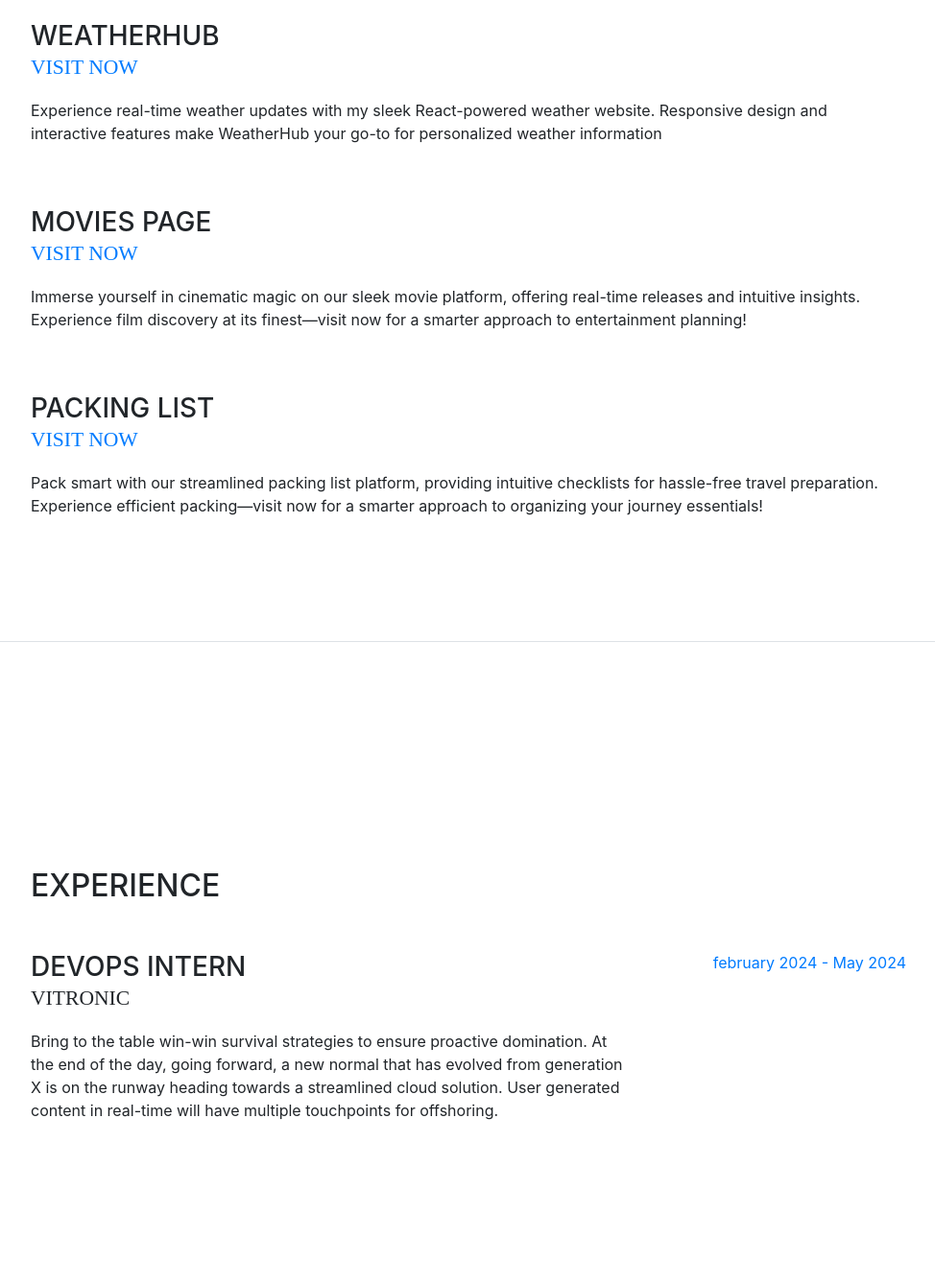
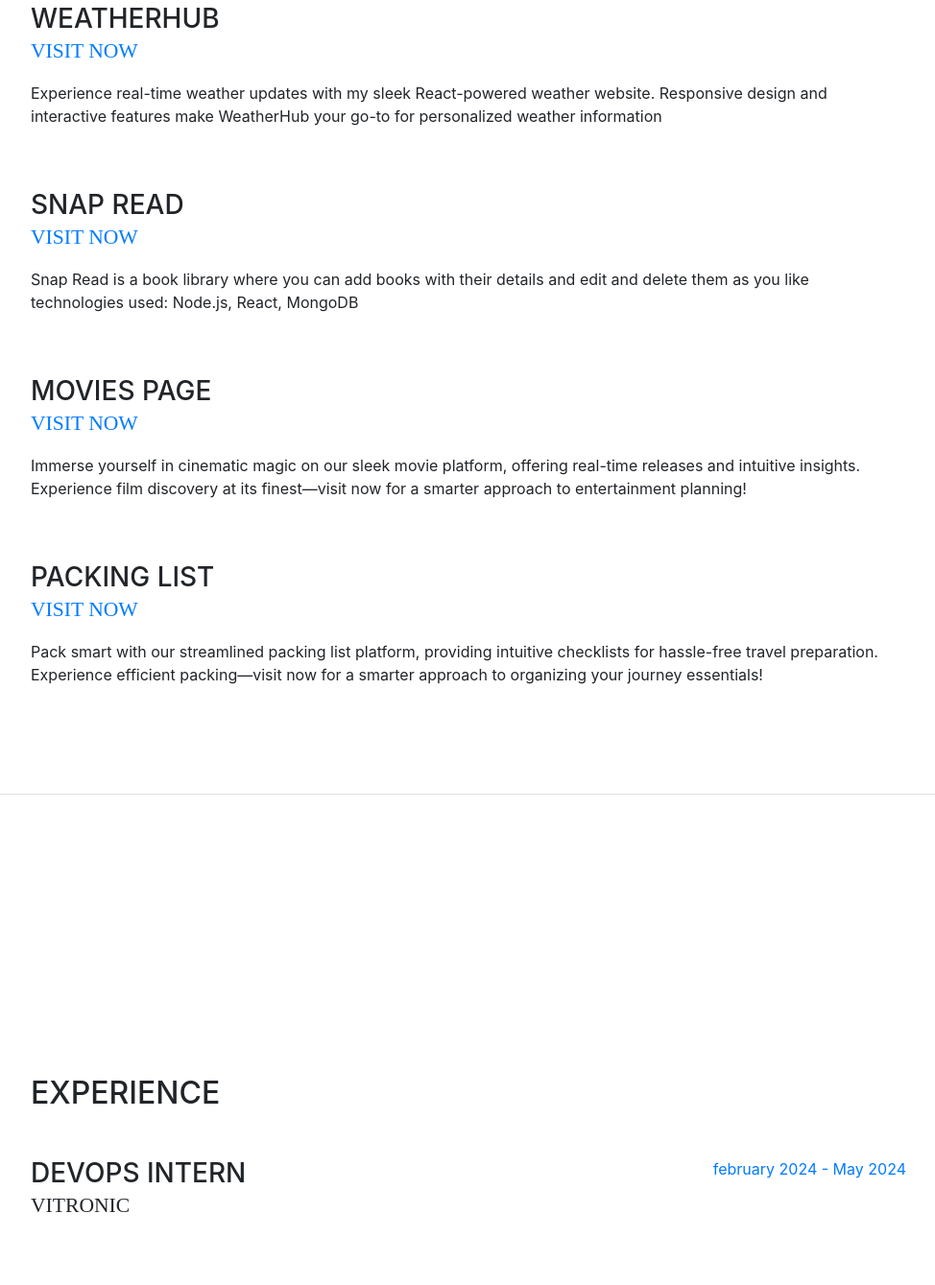
Before and after one commit to ibrahim-shahin/portfolio, a website with bundled scripts: page index.html in a window 1280 px wide. Shown: the part 931-2270 px from the top of the page at 96% size, without its empty margins (288-1262 px from the left). Built offline with nearby package versions, Linux system fonts and the light colour scheme; a web font is replaced by a local one.

Commit message:
added books project

```diff
--- a/index.html
+++ b/index.html
@@ -121,6 +121,17 @@
 
         <div class="resume-item d-flex flex-column flex-md-row mb-5">
           <div class="resume-content mr-auto">
+            <h3 class="mb-0">Snap Read</h3>
+            <div class="subheading mb-3"><a href="https://snapread.onrender.com/" target="_blank">Visit now</a>
+            </div>
+            <p>Snap Read is a book library where you can add books with their details and edit and delete them as you like
+              technologies used: Node.js, React, MongoDB
+            </p>
+          </div>
+        </div>
+
+        <div class="resume-item d-flex flex-column flex-md-row mb-5">
+          <div class="resume-content mr-auto">
             <h3 class="mb-0">Movies Page</h3>
             <div class="subheading mb-3"><a href="https://homework10-ml6o.onrender.com/" target="_blank">Visit now</a>
             </div>
@@ -154,10 +165,7 @@
           <div class="resume-content mr-auto">
             <h3 class="mb-0">DevOps Intern</h3>
             <div class="subheading mb-3">VITRONIC</div>
-            <p>Bring to the table win-win survival strategies to ensure proactive domination. At the end of the day,
-              going forward, a new normal that has evolved from generation X is on the runway heading towards a
-              streamlined cloud solution. User generated content in real-time will have multiple touchpoints for
-              offshoring.</p>
+            <p></p>
           </div>
           <div class="resume-date text-md-right">
             <span class="text-primary">february 2024 - May 2024</span>
@@ -231,9 +239,6 @@
           </li>
         </ul>
 
-
-
-
         <div class="subheading mb-3">Programming Languages</div>
         <ul class="list-inline list-icons">
           <li class="list-inline-item">
@@ -249,6 +254,7 @@
             <i class="devicons devicon-cplusplus-plain"></i>
           </li>
         </ul>
+
         <div class="subheading mb-3">DevOps Tools</div>
         <ul class="list-inline list-icons">
           <li class="list-inline-item">
@@ -264,6 +270,7 @@
             <i class="devicon-jenkins-line"></i>
           </li>
         </ul>
+
         <div class="subheading mb-3">Other Tools and technologies</div>
         <ul class="list-inline list-icons">
         <li class="list-inline-item">
```
